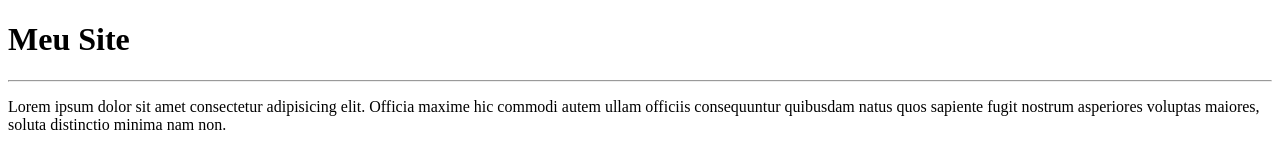
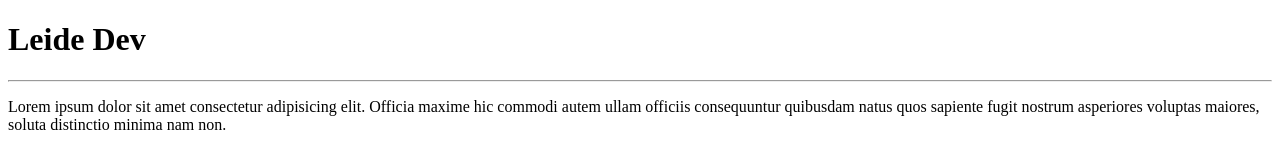
Before and after one commit to leidyescobar/Meu_Site, a plain HTML site: page index.html in a window 1280 px wide. Drawn offline with Linux system fonts and the light colour scheme.

Commit message:
versao ok

```diff
--- a/index.html
+++ b/index.html
@@ -7,7 +7,7 @@
     <title>Meu Site</title>
 </head>
 <body>
-    <h1>Meu Site</h1>
+    <h1>Leide Dev</h1>
     <hr>
     <p>Lorem ipsum dolor sit amet consectetur adipisicing elit. Officia maxime hic commodi autem ullam officiis consequuntur quibusdam natus quos sapiente fugit nostrum asperiores voluptas maiores, soluta distinctio minima nam non.</p>
 </body>
```
